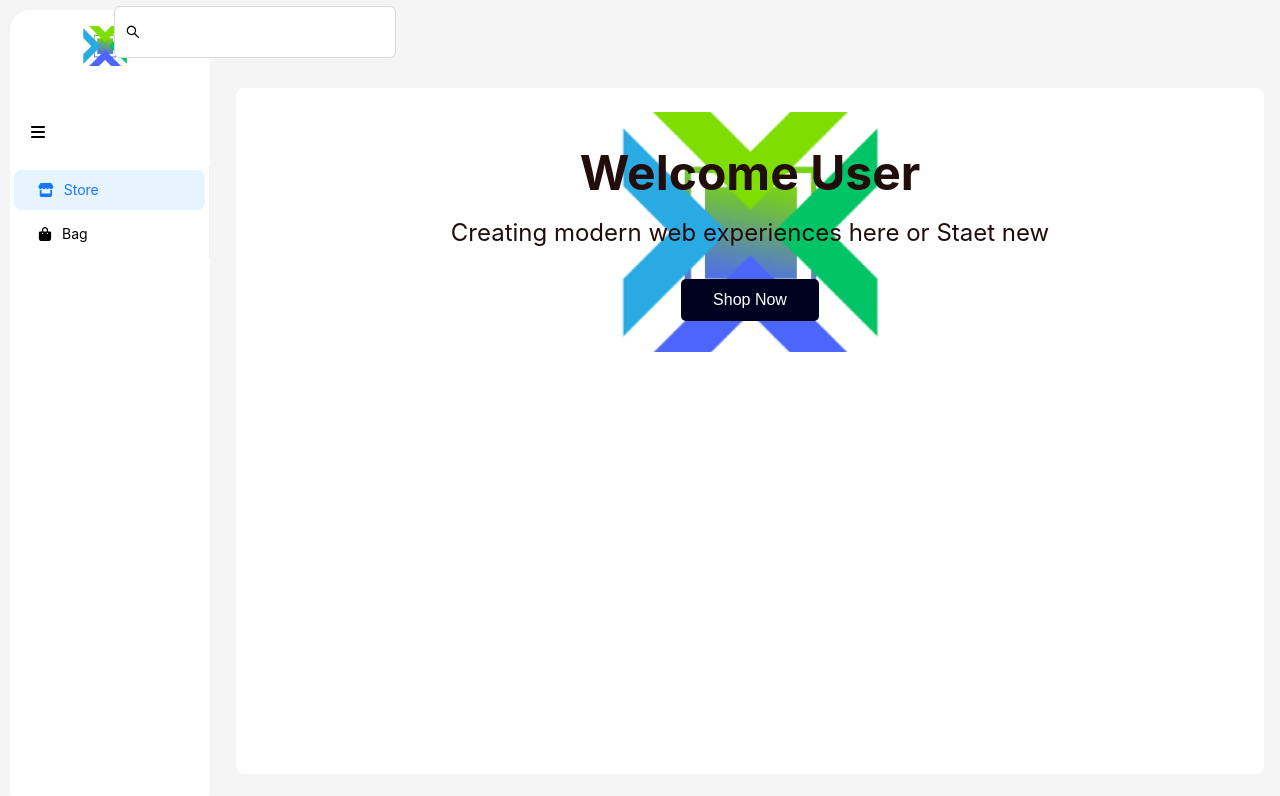
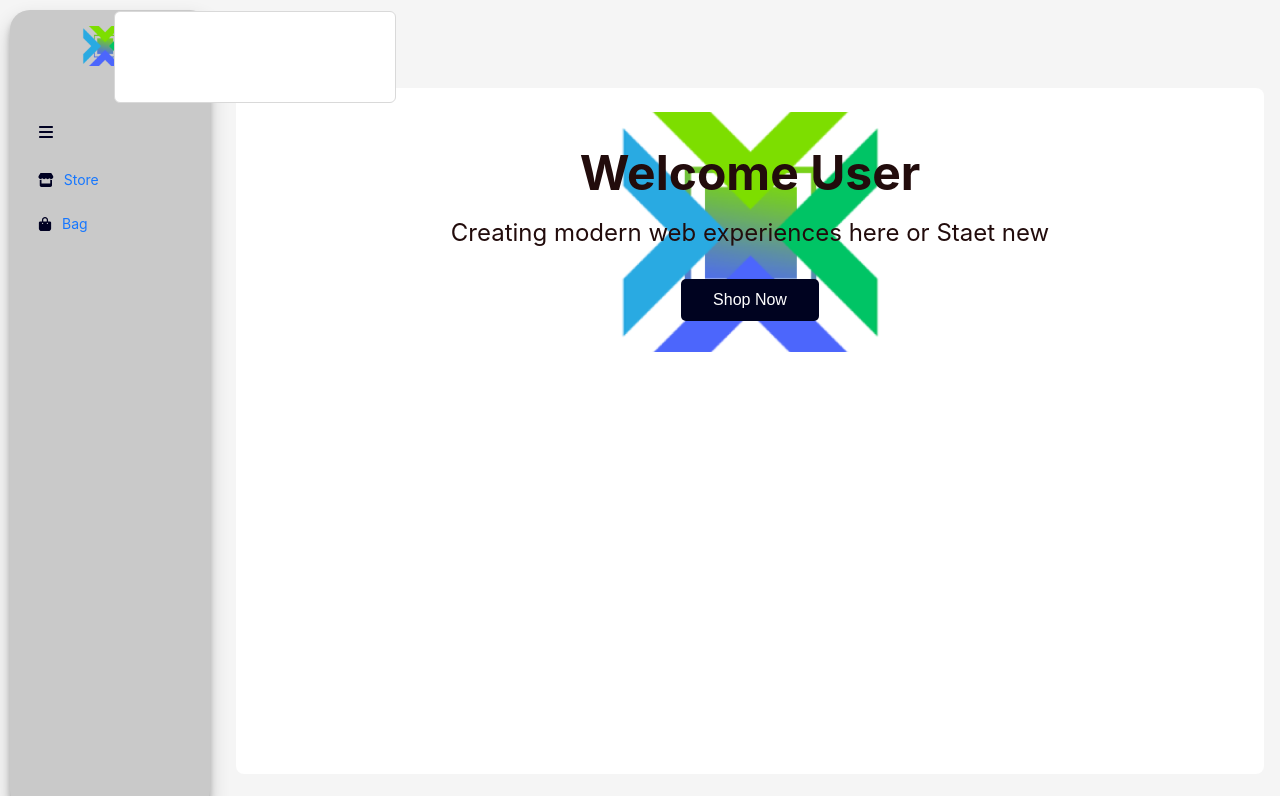
Before and after one commit to Ymffuture/ecoside, a React (Create React App) app: page /Store in a window 1280 px wide. Shown: the top 796 px of the page. Built offline with nearby package versions, Linux system fonts and the light colour scheme.

Commit message:
cloors.com/2017/08/22/how-to-build-a-simple-pomodoro-timer-in-javascript/)

```diff
--- a/src/componets/sidebar/Sidebar.jsx
+++ b/src/componets/sidebar/Sidebar.jsx
@@ -53,17 +53,17 @@ const Sidebar = () => {
     <ConfigProvider theme={{
       // Apply theme based on current state
       token: {
-        colorBgBase: theme === 'light' ? '#ffffff' : '#001529',
-        colorText: theme === 'light' ? '#000000' : '#ffffff',
+        colorBgBase: theme === 'light' ? '#ffffff' : 'gray',
+        colorText: theme === 'light' ? '#000122' : '#ffffff',
         colorBgContainer: theme === 'light' ? '#ffffff' : '#001529',
       }
     }}>
       <Router>
         <Layout>
-          <Sider trigger={null} collapsible collapsed={collapsed} style={{ background: theme === 'light' ? '#ffffff' : '#001529' }}>
+          <Sider trigger={null} collapsible collapsed={collapsed} style={{ background: theme === 'light' ? '#ffffff' : 'gray' }}>
             <div className="demo-logo-vertical" />
             <Menu
-              theme={theme === 'light' ? 'light' : 'dark'}
+              theme={theme === 'light' ? '#ffffff' : 'gray'}
               mode="inline"
               className='topp'
               defaultSelectedKeys={['1']}
--- a/src/componets/sidebar/sidebar.scss
+++ b/src/componets/sidebar/sidebar.scss
@@ -16,13 +16,14 @@
   .ant-layout-sider {
     height: 100vh;
     width: 20%;
-    background: #ffffff !important;
+    background: #c9c9c9 !important;
    border-radius: 20px;
    margin: 10px;
+   box-shadow: rgba(0, 0, 0, 0.19) 0px 10px 20px, rgba(0, 0, 0, 0.23) 0px 6px 6px;
 
   }
  .topp{
-  margin-top: 100px !important;
+  margin-top: 90px !important;
 
  }
   .demo-logo-vertical {
@@ -42,7 +43,7 @@
     padding: 0;
     // background: #d1c12b !important;
     position: absolute;
-    left: 6px;
+    left: 14px;
     top: 100px;
 
   }
@@ -67,17 +68,17 @@
   .menu-bottom {
     position: relative;
     bottom: -750px;
-    background: #ca0202;
+    background: #ca0202b6;
     font-weight: 700;
     border-radius: 8px;
-    width: 140px;
+    width: 120px;
     .anticon{
       color: white !important;
       font-weight: 800 !important;
     }
     &:hover {
       .anticon {
-        color: white;
+        color: rgb(2, 2, 2);
         border-radius: 50%;
         font-weight: 700;
         padding: 4px;
@@ -85,7 +86,10 @@
     }
 
   }
-
+  .anticon{
+    color: white !important;
+    font-weight: 800 !important;
+  }
 
   // sidebar.scss
 
@@ -133,16 +137,20 @@
     height: 64px;
    font-weight: 700;
    border-radius: 8px;
+  //  background: #001730;
   }
 
   .search-bar {
     margin-right: 850px;
     justify-content: center;
     display: flex;
+    margin-top: 50px;
     align-items: center;
-    padding:  50px 10px;
+    padding:  40px 10px;
+
     input{
-      padding: 20px 20px 0 220px !important;
+      padding:50px 40px 10px 200px  !important;
+
 
     }
     ::placeholder{
--- a/src/main.scss
+++ b/src/main.scss
@@ -1,3 +1,5 @@
+
+
 *{
     margin: 0;
     padding: 0;
@@ -5,5 +7,5 @@
 }
 
 body{
-    background: red !important;
+    background: #000122 !important;
 }
```
